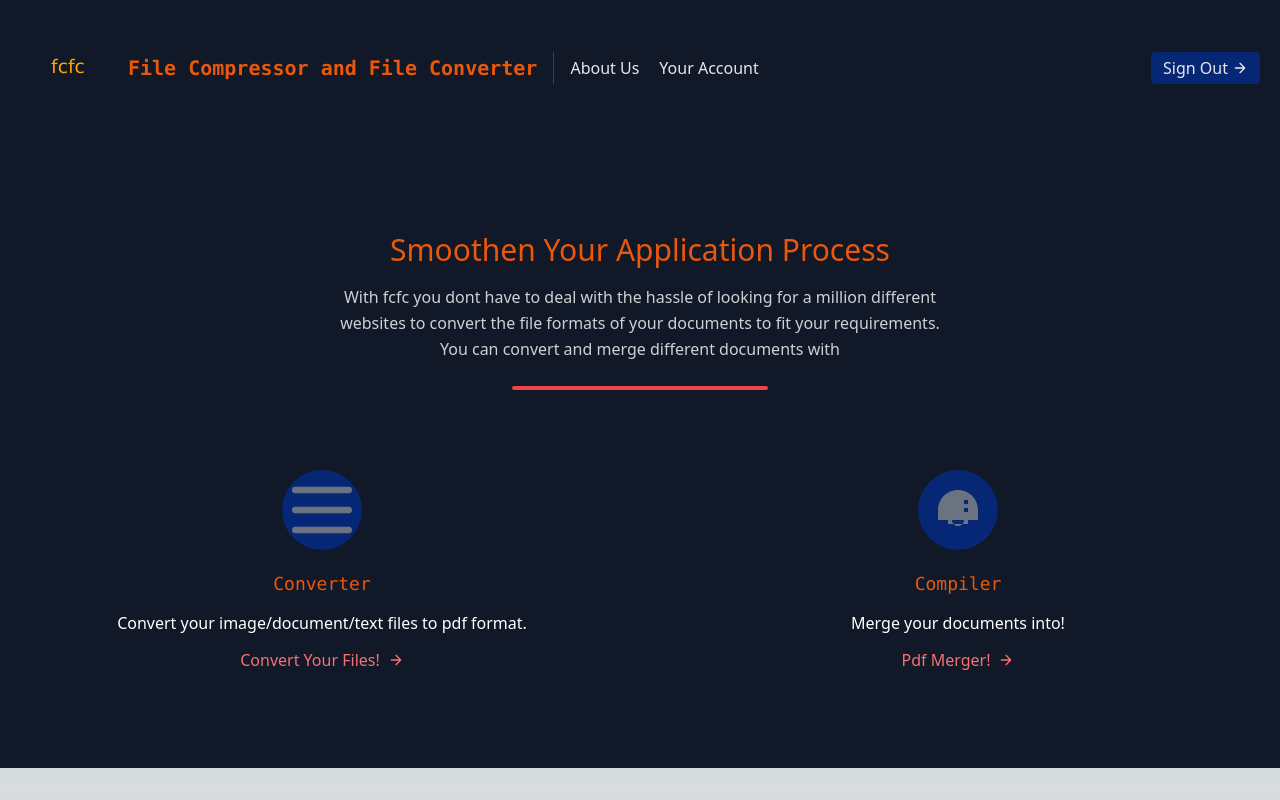
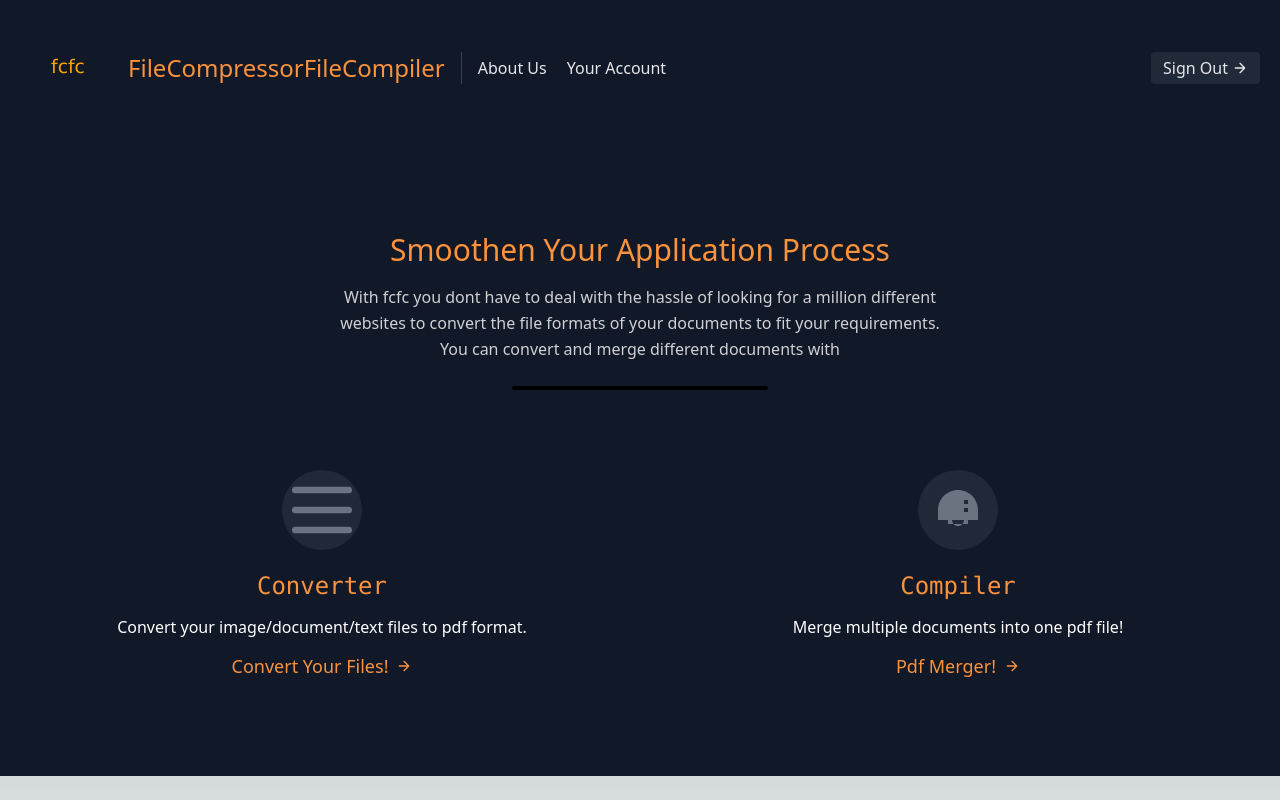
Before and after one commit to boku13/fcfc, a Next.js app: page / in a window 1280 px wide. Built offline with nearby package versions, Linux system fonts and the light colour scheme; no server answers.

Commit message:
more changes to the landing page

```diff
--- a/pages/index.js
+++ b/pages/index.js
@@ -18,14 +18,14 @@ export default function Home() {
     <svg class="h-24 w-24" viewBox="0 0 512 512">
   <text x="50%" y="50%" text-anchor="middle" alignment-baseline="middle" font-family="Verdana" font-size="100" fill="orange">fcfc</text>
      </svg>
-      <span class="ml-3 text-xl font-mono font-extrabold">File Compressor and File Converter</span>
+      <span class="ml-3 text-2xl text-orange-400">FileCompressorFileCompiler</span>
     </Link>
     <nav class="md:mr-auto md:ml-4 md:py-1 md:pl-4 md:border-l md:border-gray-700	flex flex-wrap items-center text-base justify-center">
       <Link href="/aboutus" class="mr-5 hover:text-white">About Us</Link>
       <Link href="/youraccount" class="mr-5 hover:text-white">Your Account</Link>
       {/* <a class="mr-5 hover:text-white">Cold-Locker</a> */}
     </nav>
-    <button onClick={()=> signOut()} class="inline-flex items-center bg-[#062775] border-0 py-1 px-3 focus:outline-none hover:bg-gray-700 rounded text-base mt-4 md:mt-0">Sign Out
+    <button onClick={()=> signOut()} class="inline-flex items-center bg-gray-800 border-0 py-1 px-3 focus:outline-none hover:bg-gray-700 rounded text-base mt-4 md:mt-0">Sign Out
       <svg fill="none" stroke="currentColor" stroke-linecap="round" stroke-linejoin="round" stroke-width="2" class="w-4 h-4 ml-1" viewBox="0 0 24 24">
         <path d="M5 12h14M12 5l7 7-7 7"></path>
       </svg>
@@ -35,24 +35,24 @@ export default function Home() {
 <section class="text-white bg-gray-900 body-font">
   <div class="container px-5 py-24 mx-auto">
     <div class="text-center mb-20">
-      <h1 class=" text-3xl font-medium title-font font-sans text-orange-600 mb-4">Smoothen Your Application Process</h1>
+      <h1 class=" text-3xl font-medium title-font font-sans text-orange-400 mb-4">Smoothen Your Application Process</h1>
       <p class="text-base leading-relaxed xl:w-2/4 lg:w-3/4 mx-auto text-white text-opacity-80">With fcfc you dont have to deal with the hassle of looking for a million different websites to convert the file formats of your documents
      to fit your requirements. You can convert and merge different documents with </p>
       <div class="flex mt-6 justify-center">
-        <div class="w-64 h-1 rounded-full bg-red-500 inline-flex"></div>
+        <div class="w-64 h-1 rounded-full bg-black inline-flex"></div>
       </div>
     </div>
     <div class="flex flex-wrap sm:-m-4 -mx-4 -mb-10 -mt-4 md:space-y-0 space-y-6 ">
       <div class="p-4 md:w-1/2 flex flex-col text-center items-center ">
-        <div class="w-20 h-20 inline-flex items-center justify-center rounded-full bg-[#062775] text-red-400 mb-5 flex-shrink-0">
+        <div class="w-20 h-20 inline-flex items-center justify-center rounded-full bg-gray-800 text-red-400 mb-5 flex-shrink-0">
         <svg class="h-20 w-20 text-gray-500" fill="none" viewBox="0 0 24 24" stroke="currentColor">
                 <path stroke-linecap="round" stroke-linejoin="round" stroke-width="2" d="M4 6h16M4 12h16M4 18h16" />
               </svg>
         </div>
         <div class="flex-grow">
-          <h2 class="text-orange-600 text-lg title-font font-medium mb-3 font-mono">Converter</h2>
+          <h2 class="text-orange-400 text-2xl title-font font-medium mb-3 font-mono">Converter</h2>
           <p class="leading-relaxed text-base">Convert your image/document/text files to pdf format.</p>
-          <Link href="/converter" class="mt-3 text-red-400 inline-flex items-center">Convert Your Files!
+          <Link href="/converter" class="mt-3 text-lg text-orange-400 inline-flex items-center">Convert Your Files!
             <svg fill="none" stroke="currentColor" stroke-linecap="round" stroke-linejoin="round" stroke-width="2" class="w-4 h-4 ml-2" viewBox="0 0 24 24">
               <path d="M5 12h14M12 5l7 7-7 7"></path>
             </svg>
@@ -78,16 +78,16 @@ export default function Home() {
         </div>
       </div> */}
       <div class="p-4 md:w-1/2 flex flex-col text-center items-center">
-        <div class="w-20 h-20 inline-flex items-center justify-center rounded-full bg-[#062775] text-red-400 mb-5 flex-shrink-0">
+        <div class="w-20 h-20 inline-flex items-center justify-center rounded-full bg-gray-800 text-red-400 mb-5 flex-shrink-0">
         <svg class="w-12 h-12 text-gray-500" xmlns="http://www.w3.org/2000/svg" viewBox="0 0 24 24" fill="currentColor">
   <path d="M12 2C6.48 2 2 6.48 2 12v5h5v2h10v-2h5v-5c0-5.52-4.48-10-10-10zm0 18c-1.66 0-3-1.34-3-3h6c0 1.66-1.34 3-3 3zm5-7h-2v-2h2v2zm0-4h-2V7h2v2z" />
 </svg>
 
         </div>
         <div class="flex-grow">
-          <h2 class="text-orange-600 text-lg title-font font-medium mb-3 font-mono">Compiler</h2>
-          <p class="leading-relaxed text-base">Merge your documents into!</p>
-          <Link href="/merger" class="mt-3 text-red-400 inline-flex items-center">Pdf Merger!
+          <h2 class="text-orange-400 text-2xl title-font font-medium mb-3 font-mono">Compiler</h2>
+          <p class="leading-relaxed text-base">Merge multiple documents into one pdf file!</p>
+          <Link href="/merger" class="mt-3 text-lg text-orange-400 inline-flex items-center">Pdf Merger!
             <svg fill="none" stroke="currentColor" stroke-linecap="round" stroke-linejoin="round" stroke-width="2" class="w-4 h-4 ml-2" viewBox="0 0 24 24">
               <path d="M5 12h14M12 5l7 7-7 7"></path>
             </svg>
```
